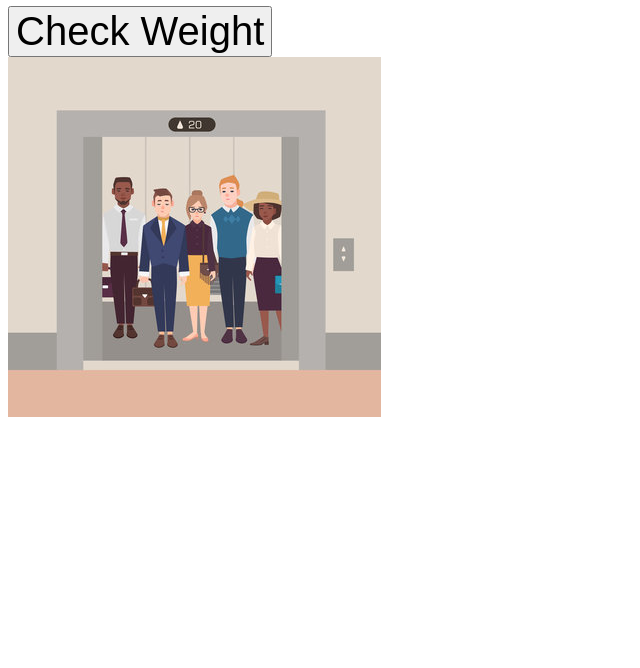
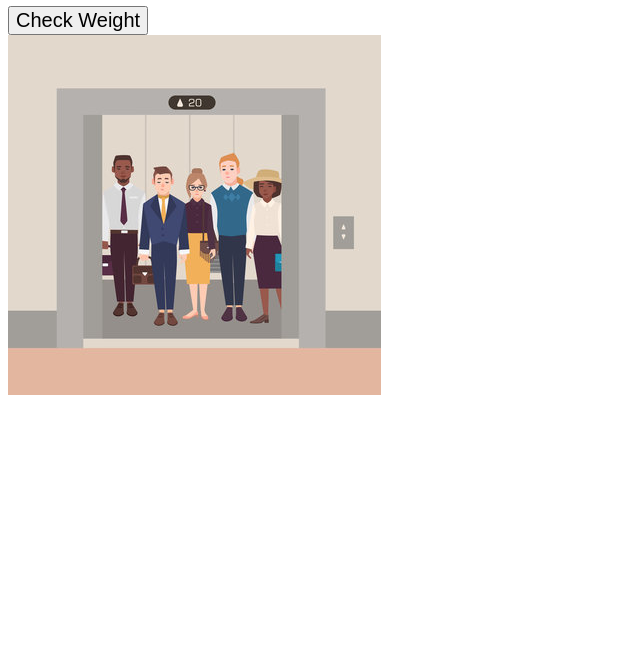
Before and after one commit to SukollapatPis/lift-checker, a plain HTML site: page index.html in a window 1280 px wide. Shown: the part 132-800 px from the top of the page, without its empty margins (0-640 px from the left). Drawn offline with Linux system fonts and the light colour scheme.

Commit message:
Update index.html

```diff
--- a/index.html
+++ b/index.html
@@ -29,7 +29,7 @@
 
     <style>
 			button {
-				font-size: 40px; /* Increase font size to 50px */
+				font-size: 20px; /* Increase font size to 50px */
 		    }
 	</style>
 </head>
```
